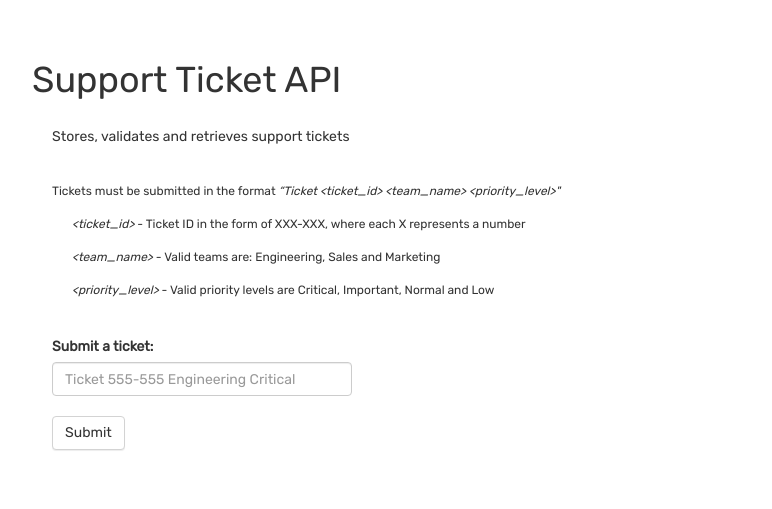
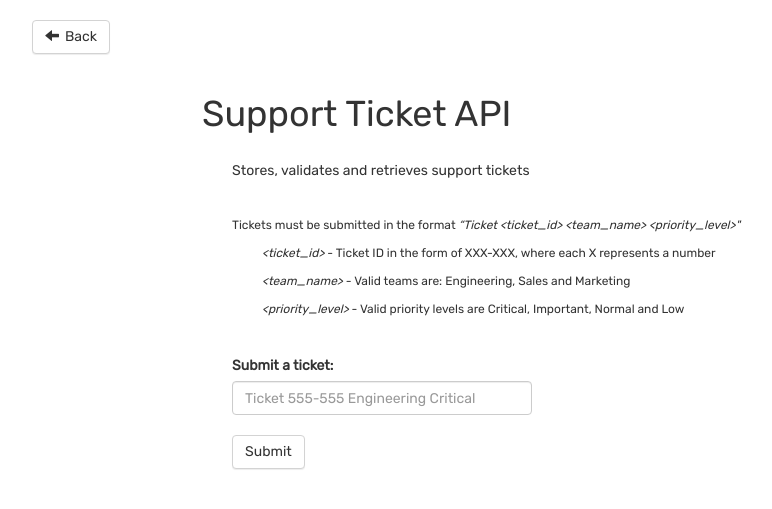
Before and after one commit to Topazoo/RackFoundry_Technical_Project, a Django app: page /tickets/ in a window 1280 px wide. Shown: the part 110-619 px from the top of the page, without its empty margins (48-820 px from the left). Run offline with Django 3.2, Linux system fonts and the light colour scheme; parts of the project's set-up code (start-up, migrations or seed data) failed here and were passed over; some libraries are stand-ins or nearby versions.

Commit message:
Marvel character viewer paginated. UI tweaks

```diff
--- a/rackfoundry_technical/base/static/css/base.css
+++ b/rackfoundry_technical/base/static/css/base.css
@@ -84,7 +84,7 @@ body {
 }
 
 .btn-back {
-    padding-bottom: 20px;
+    display: inline-block;
 }
 
 .btn-sub {
@@ -100,7 +100,16 @@ body {
 }
 
 .subtitle {
-    padding: 10px 0px 0px 20px;
+    padding: 10px 0px 0px 200px;
+}
+
+.sub-subtitle {
+    padding-top: 5px;
+    padding-left: 30px;
+}
+
+.title {
+    padding-left: 170px;
 }
 
 .char-info {
@@ -140,6 +149,19 @@ body {
 
 .srch-res {
     text-align: center;
+    display: block;
+}
+
+.next-cont {
+    display: inline-block;
+}
+
+.btn-next {
+    margin-left: 40px;
+}
+
+.next-btn {
+    padding-left: 6px;
 }
 
 @media (max-width:320px){
--- a/rackfoundry_technical/base/static/js/marvel.js
+++ b/rackfoundry_technical/base/static/js/marvel.js
@@ -154,6 +154,8 @@ function infoClick() {
         $(".info-drop").hide()
         document.getElementById("rot-caret").classList.remove("change");
     }
+}
 
-
+function goBack() {
+    window.history.back();
 }
--- a/rackfoundry_technical/base/templates/tickets/tickets_home.html
+++ b/rackfoundry_technical/base/templates/tickets/tickets_home.html
@@ -2,16 +2,24 @@
 {% block content %}
 
 <br>
+
+<div class="btn-back">
+    <button class="btn btn-default" onclick="goBack()">
+        <span class="glyphicon glyphicon-arrow-left back-btn"></span>Back
+    </button>
+</div>
+
+<br>
 <br>
 
-<h1>Support Ticket API</h1>
+<h1 class="title">Support Ticket API</h1>
 <div class="subtitle">
     <h5>Stores, validates and retrieves support tickets</h5>
     <br>
     <h6>Tickets must be submitted in the format <i>“Ticket &lt;ticket_id&gt; &lt;team_name&gt; &lt;priority_level&gt;"</i></h6>
-    <h6 class="subtitle"><i>&lt;ticket_id&gt;</i> - Ticket ID in the form of XXX-XXX, where each X represents a number</h6>
-    <h6 class="subtitle"><i>&lt;team_name&gt;</i> - Valid teams are: Engineering, Sales and Marketing</h6>
-    <h6 class="subtitle"><i>&lt;priority_level&gt;</i> - Valid priority levels are Critical, Important, Normal and Low</h6>
+    <h6 class="sub-subtitle"><i>&lt;ticket_id&gt;</i> - Ticket ID in the form of XXX-XXX, where each X represents a number</h6>
+    <h6 class="sub-subtitle"><i>&lt;team_name&gt;</i> - Valid teams are: Engineering, Sales and Marketing</h6>
+    <h6 class="sub-subtitle"><i>&lt;priority_level&gt;</i> - Valid priority levels are Critical, Important, Normal and Low</h6>
 </div>
 
 <br>
--- a/rackfoundry_technical/base/views.py
+++ b/rackfoundry_technical/base/views.py
@@ -19,15 +19,23 @@ def marvel_home(request):
     if request.method == 'POST':
         # Get query from POST request
         query = request.POST['character']
+        offset = int(request.POST['offset'])
         # Build Marvel API query string
-        query_string = create_query_string(query) #TODO - Allow for offset for pagination
+        query_string = create_query_string(query, offset)
 
         # Attempt to access Marvel API and render results
         try:
             query_response = urllib2.urlopen(query_string)
             result_json = json.load(query_response)
+            # Calculate the next offset based on the current # of characters returned
+            next_offset = offset + result_json["data"]["count"]
+            # If no more characters, no next offset
+            if next_offset >= result_json["data"]["total"]:
+                next_offset = "None"
+
             return render(request, 'marvel/marvel_results.html', {"request":request, "query":query,
-                                                                  "results":result_json["data"]["results"]})
+                                                                  "results":result_json["data"]["results"],
+                                                                  "offset":next_offset})
 
         except urllib2.HTTPError as error:
             error = json.load(error)
```
Also changed, not shown: rackfoundry_technical/base/marvel_functions.py (+5 -4 lines), rackfoundry_technical/base/templates/marvel/marvel_home.html (+10 -1 lines), rackfoundry_technical/base/templates/marvel/marvel_results.html (+23 -6 lines), rackfoundry_technical/base/ticket_functions.py (line endings or trailing spaces).
